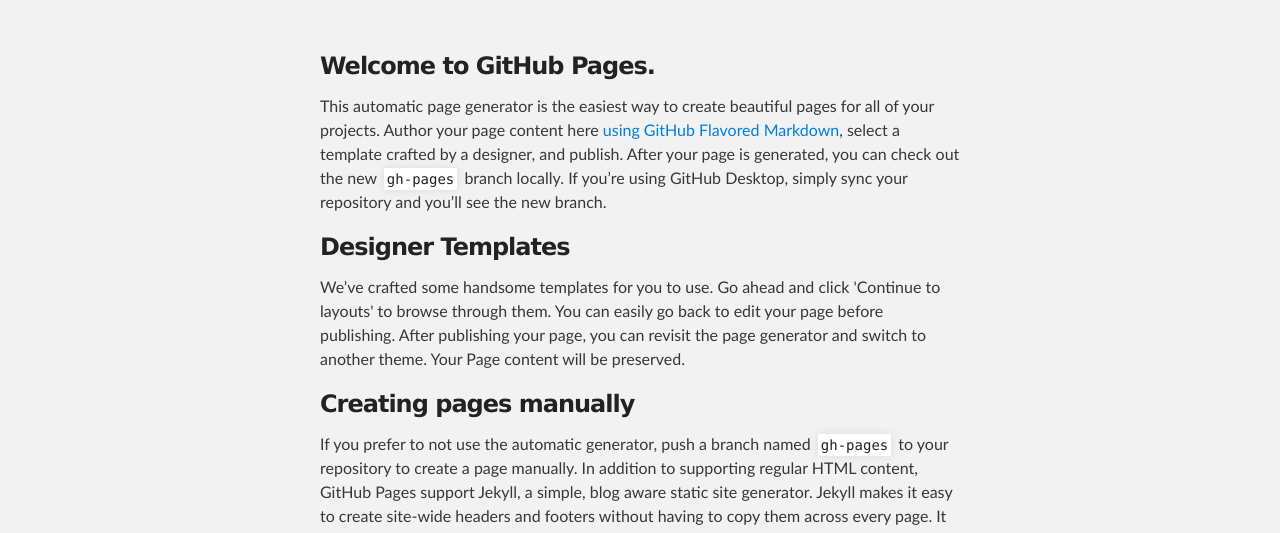
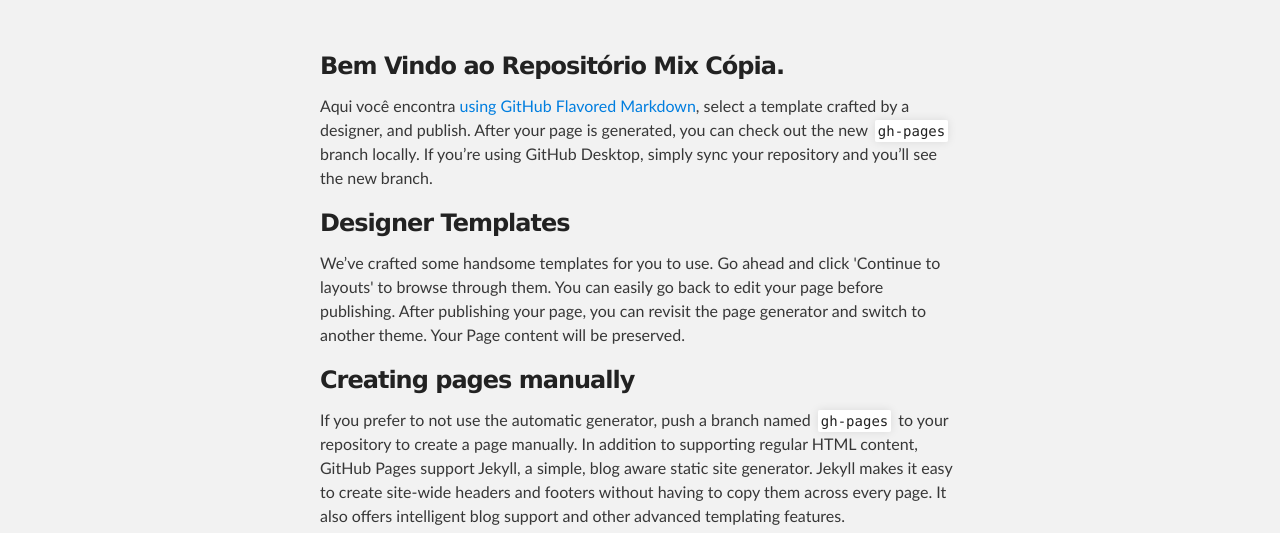
Before and after one commit to mixcopia/mixcopia.github.io, a plain HTML site: page index.html in a window 1280 px wide. Shown: the part 212-745 px from the top of the page. Drawn offline with Linux system fonts and the light colour scheme.

Commit message:
Algumas atualizações

```diff
--- a/index.html
+++ b/index.html
@@ -8,7 +8,7 @@
 
     <link rel="stylesheet" type="text/css" media="screen" href="stylesheets/stylesheet.css">
 
-    <title>mixcopia.github.io</title>
+    <title>MIX CÓPIA - GRÁFICA RÁPIDA</title>
   </head>
 
   <body>
@@ -28,9 +28,9 @@
     <div id="main_content_wrap" class="outer">
       <section id="main_content" class="inner">
         <h3>
-<a id="welcome-to-github-pages" class="anchor" href="#welcome-to-github-pages" aria-hidden="true"><span aria-hidden="true" class="octicon octicon-link"></span></a>Welcome to GitHub Pages.</h3>
+<a id="welcome-to-github-pages" class="anchor" href="#welcome-to-github-pages" aria-hidden="true"><span aria-hidden="true" class="octicon octicon-link"></span></a>Bem Vindo ao Repositório Mix Cópia.</h3>
 
-<p>This automatic page generator is the easiest way to create beautiful pages for all of your projects. Author your page content here <a href="https://guides.github.com/features/mastering-markdown/">using GitHub Flavored Markdown</a>, select a template crafted by a designer, and publish. After your page is generated, you can check out the new <code>gh-pages</code> branch locally. If you’re using GitHub Desktop, simply sync your repository and you’ll see the new branch.</p>
+<p>Aqui você encontra <a href="https://guides.github.com/features/mastering-markdown/">using GitHub Flavored Markdown</a>, select a template crafted by a designer, and publish. After your page is generated, you can check out the new <code>gh-pages</code> branch locally. If you’re using GitHub Desktop, simply sync your repository and you’ll see the new branch.</p>
 
 <h3>
 <a id="designer-templates" class="anchor" href="#designer-templates" aria-hidden="true"><span aria-hidden="true" class="octicon octicon-link"></span></a>Designer Templates</h3>
```
